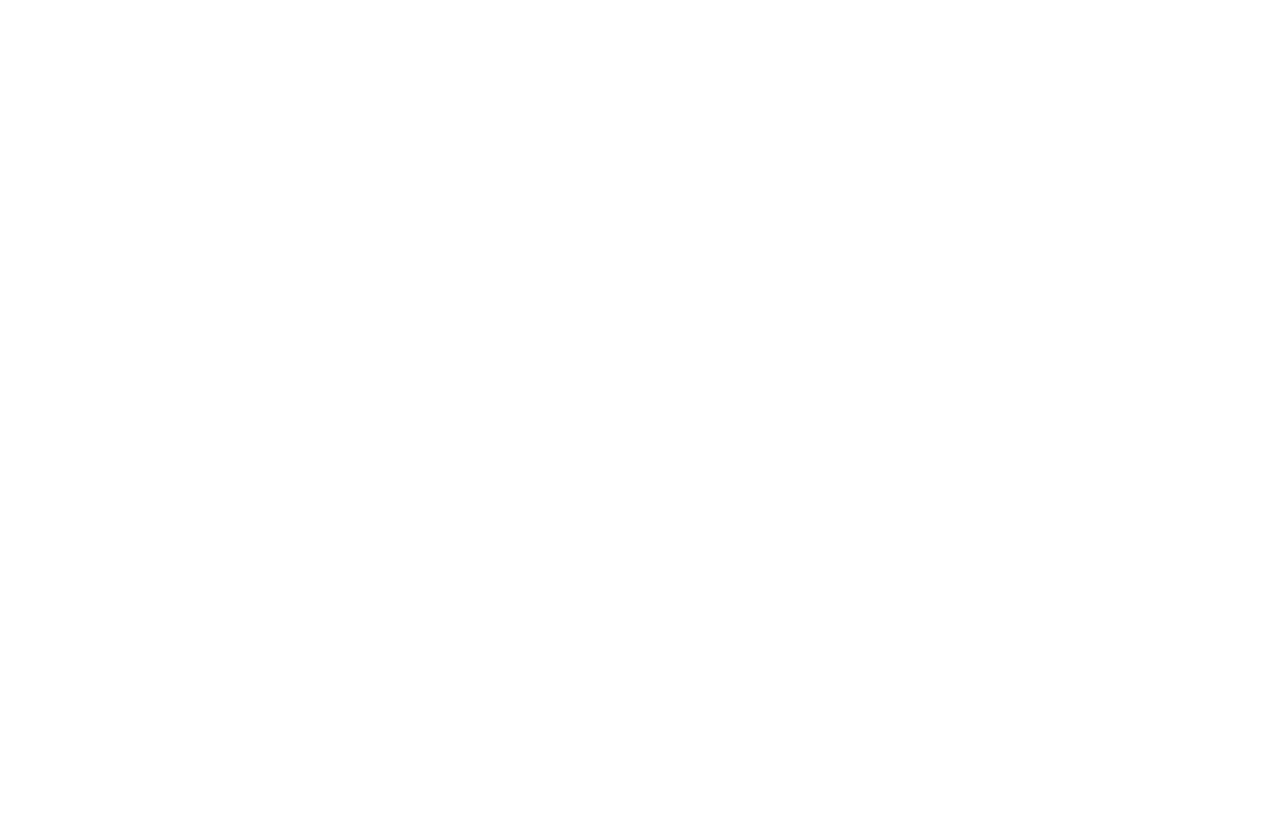
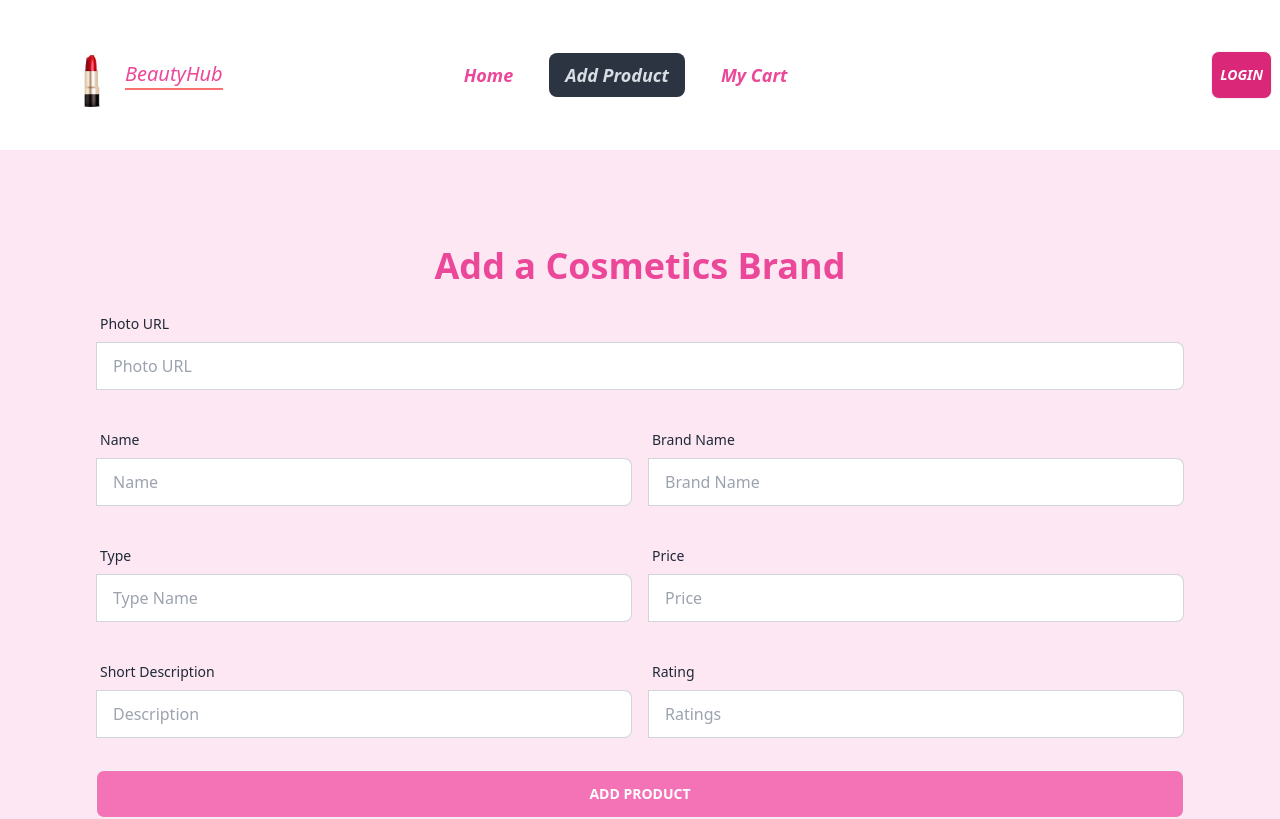
Before and after one commit to binitaepa/Beauty-and-cosmetics-client, a React (Vite) app: page /addproduct in a window 1280 px wide. Before the commit this address had no page. Shown: the top 819 px of the page. Built offline with nearby package versions, Linux system fonts and the light colour scheme.

Commit message:
card with data for different brands

```diff
--- a/package.json
+++ b/package.json
@@ -15,7 +15,8 @@
     "react": "^18.2.0",
     "react-dom": "^18.2.0",
     "react-router-dom": "^6.17.0",
-    "sort-by": "^1.2.0"
+    "sort-by": "^1.2.0",
+    "sweetalert2": "^11.7.32"
   },
   "devDependencies": {
     "@types/react": "^18.2.15",
--- a/src/components/Banner/Banner.jsx
+++ b/src/components/Banner/Banner.jsx
@@ -5,7 +5,7 @@ import img from '../Banner/ImageBanner/close-up-collection-make-up-beauty-produc
 const Banner = () => {
     return (
         <div>
-            <div className="hero md:min-h-screen w-auto bg-pink-100">
+            <div className="hero  w-auto bg-pink-100">
   <div className="hero-content flex-col lg:flex-row">
     <img src={img} className="max-w-[400px] h-full rounded-lg shadow-2xl" />
     <div className="w-[500px]">
--- /dev/null
+++ b/src/components/Banner/MostSell/MostSell.jsx
@@ -0,0 +1,11 @@
+
+
+const MostSell = () => {
+    return (
+        <div>
+            <h2>most sell will be added</h2>
+        </div>
+    );
+};
+
+export default MostSell;
--- /dev/null
+++ b/src/components/CardProducts/CardProducts.jsx
@@ -0,0 +1,21 @@
+
+
+const CardProducts = ({card}) => {
+    const {photo,name}=card;
+    return (
+        <div>
+<div className="card w-96 bg-pink-100 shadow-xl">
+  <figure className="px-2 pt-2">
+    <img src={photo} alt="Shoes" className="rounded-xl w-auto h-[240px]" />
+  </figure>
+  <div className="card-body items-center text-center">
+    <h2 className="card-title text-2xl italic text-red-500">{name}</h2>
+
+
+  </div>
+</div>
+        </div>
+    );
+};
+
+export default CardProducts;
--- /dev/null
+++ b/src/components/ChooseToAdd/ChooseToAdd.jsx
@@ -0,0 +1,21 @@
+
+
+const ChooseToAdd = () => {
+    return (
+        <div className="items-center text-center mt-5 mb-5">
+            <h1 className="text-4xl font-semibold text-pink-500" >Choose your favorite Product and get Discount!!</h1>
+            <div className="text-center form-control items-center">
+  <div className="flex mt-5">
+    <input type="text" placeholder="Search…" className="input input-bordered bg-pink-100" />
+    <div className="">
+    <button className="btn bg-pink-400 text-white">
+      <svg xmlns="http://www.w3.org/2000/svg" className="h-6 w-6" fill="none" viewBox="0 0 24 24" stroke="currentColor"><path strokeLinecap="round" strokeLinejoin="round" strokeWidth="2" d="M21 21l-6-6m2-5a7 7 0 11-14 0 7 7 0 0114 0z" /></svg>
+    </button>
+    </div>
+  </div>
+</div>
+        </div>
+    );
+};
+
+export default ChooseToAdd;
--- a/src/components/Header/Header.jsx
+++ b/src/components/Header/Header.jsx
@@ -6,7 +6,7 @@ import logo from '../Header/Logo/lipstickpng.png'
 const Header = () => {
     const  navLinks=<>
     <li ><NavLink className='hover:text-red-500' to='/'>Home</NavLink></li>
-       <li><NavLink className='hover:text-red-500' to='/about'>Add Product</NavLink></li>
+       <li><NavLink className='hover:text-red-500' to='/addproduct'>Add Product</NavLink></li>
        <li><NavLink className='hover:text-red-500' to='/news'>My Cart</NavLink></li>
 
 
--- /dev/null
+++ b/src/components/InsertCardProducts/InsertCardProducts.jsx
@@ -0,0 +1,52 @@
+
+
+const InsertCardProducts = () => {
+    const handleInsertProduct=(event)=>{
+        event.preventDefault();
+
+        const form = event.target;
+
+        const photo = form.photo.value;
+        const name = form.name.value;
+        const product={photo,name};
+        console.log(product)
+        fetch('http://localhost:5000/cards', {
+            method: 'POST',
+            headers: {
+                'content-type': 'application/json'
+            },
+            body: JSON.stringify(product)
+        })
+            .then(res => res.json())
+            .then(data => {
+                console.log(data);
+
+            })
+    }
+    return (
+        <div>
+            <form onSubmit={handleInsertProduct} >
+            <div className="form-control md:w-1/2 ml-4">
+                        <label className="label">
+                            <span className="label-text">Brand Image</span>
+                        </label>
+                        <label className="input-group">
+                            <input type="text" name="photo" placeholder="photo" className="input input-bordered w-full" />
+                        </label>
+                        </div>
+
+            <div className="form-control md:w-1/2 ml-4 mb-5">
+                        <label className="label">
+                            <span className="label-text">Brand Name</span>
+                        </label>
+                        <label className="input-group">
+                            <input type="text" name="name" placeholder="name" className="input input-bordered w-full" />
+                        </label>
+                        </div>
+                        <input type="submit" value="Add Product" className="btn btn-block" />
+            </form>
+        </div>
+    );
+};
+
+export default InsertCardProducts;
--- /dev/null
+++ b/src/components/Pages/AddProduct/AddProduct.jsx
@@ -0,0 +1,134 @@
+import Swal from "sweetalert2";
+
+
+const AddProduct = () => {
+    const handleAddProduct = event => {
+        event.preventDefault();
+
+        const form = event.target;
+
+        const photo = form.photo.value;
+        const name = form.name.value;
+        const brandName = form.brandName.value;
+        const type = form.type.value;
+        const price = form.price.value;
+        const description = form.description.value;
+        const rating = form.rating.value;
+
+
+        const newProduct = { photo, name, brandName, type, price, description, rating }
+
+        console.log(newProduct);
+        fetch('http://localhost:5000/cosmetics', {
+            method: 'POST',
+            headers: {
+                'content-type': 'application/json'
+            },
+            body: JSON.stringify(newProduct)
+        })
+            .then(res => res.json())
+            .then(data => {
+                console.log(data);
+                if(data.insertedId){
+                    Swal.fire({
+                        title: 'Success!',
+                        text: 'Coffee Added Successfully',
+                        icon: 'success',
+                        confirmButtonText: 'Cool'
+                      })
+                }
+            })
+
+    }
+    return (
+        <div>
+              <div className="bg-pink-100 p-24">
+            <h2 className=" font-extrabold text-center mb-5 text-4xl text-pink-500">Add a Cosmetics Brand</h2>
+            <form onSubmit={handleAddProduct}>
+                {/* form Photo url row */}
+            <div className="mb-8">
+                    <div className="form-control w-full">
+                        <label className="label">
+                            <span className="label-text ">Photo URL</span>
+                        </label>
+                        <label className="input-group">
+                            <input type="text" name="photo" placeholder="Photo URL" className="input input-bordered w-full" />
+                        </label>
+                    </div>
+                </div>
+
+
+                {/* form name and Brand Name row */}
+                <div className="md:flex mb-8">
+
+                    <div className="form-control md:w-1/2">
+                        <label className="label">
+                            <span className="label-text"> Name</span>
+                        </label>
+                        <label className="input-group">
+                            <input type="text" name="name" placeholder="Name" className="input input-bordered w-full" />
+                        </label>
+
+                    </div>
+                    <div className="form-control md:w-1/2 ml-4">
+                        <label className="label">
+                            <span className="label-text">Brand Name</span>
+                        </label>
+                        <label className="input-group">
+                            <input type="text" name="brandName" placeholder="Brand Name" className="input input-bordered w-full" />
+                        </label>
+                    </div>
+
+                </div>
+                {/* form type and price row */}
+                <div className="md:flex mb-8">
+
+                    <div className="form-control md:w-1/2">
+                        <label className="label">
+                            <span className="label-text">Type</span>
+                        </label>
+                        <label className="input-group">
+                            <input type="text" name="type" placeholder="Type Name" className="input input-bordered w-full" />
+                        </label>
+                    </div>
+                    <div className="form-control md:w-1/2 ml-4">
+                        <label className="label">
+                            <span className="label-text">Price</span>
+                        </label>
+                        <label className="input-group">
+                            <input type="text" name="price" placeholder="Price" className="input input-bordered w-full" />
+                        </label>
+                    </div>
+                </div>
+                {/* form description and ratings row */}
+                <div className="md:flex mb-8">
+
+
+                    <div className="form-control md:w-1/2">
+                        <label className="label">
+                            <span className="label-text">Short Description</span>
+                        </label>
+                        <label className="input-group">
+                            <input type="text" name="description" placeholder="Description" className="input input-bordered w-full" />
+                        </label>
+                    </div>
+                    <div className="form-control md:w-1/2 ml-4">
+                        <label className="label">
+                            <span className="label-text">Rating</span>
+                        </label>
+                        <label className="input-group">
+                            <input type="text" name="rating" placeholder="Ratings" className="input input-bordered w-full" />
+                        </label>
+                    </div>
+                </div>
+
+
+                <input type="submit" value="Add Product" className="btn btn-block bg-pink-400 text-white" />
+
+            </form>
+        </div>
+        </div>
+    );
+};
+
+export default AddProduct;
--- a/src/components/Pages/Home/Home.jsx
+++ b/src/components/Pages/Home/Home.jsx
@@ -1,10 +1,21 @@
+import { useLoaderData } from "react-router-dom";
 import Banner from "../../Banner/Banner";
+import CardProducts from "../../CardProducts/CardProducts";
+import ChooseToAdd from "../../ChooseToAdd/ChooseToAdd";
 
 const Home = () => {
 
+    const cards=useLoaderData();
     return (
         <div>
+
                 <Banner></Banner>
+                <ChooseToAdd></ChooseToAdd>
+               <div className="grid md:grid-cols-2 gap-4 m-16 ">
+               {
+                    cards.map(card=><CardProducts key={card._id} card={card}></CardProducts>)
+                }
+               </div>
         </div>
     );
 };
--- a/src/main.jsx
+++ b/src/main.jsx
@@ -9,6 +9,8 @@ import {
 import Root from './components/Root/Root.jsx';
 import ErrorPage from './components/ErrorPage/ErrorPage.jsx';
 import Home from './components/Pages/Home/Home.jsx';
+import AddProduct from './components/Pages/AddProduct/AddProduct.jsx';
+import InsertCardProducts from './components/InsertCardProducts/InsertCardProducts.jsx';
 
 const router = createBrowserRouter([
   {
@@ -20,10 +22,19 @@ const router = createBrowserRouter([
         path:'/',
         element:<Home></Home>,
         errorElement:<ErrorPage></ErrorPage>,
+        loader:()=>fetch('http://localhost:5000/cards')
 
 
 
     },
+    {
+      path:'/addproduct',
+      element:<AddProduct></AddProduct>
+    },
+    {
+      path:'insertcardproducts',
+      element:<InsertCardProducts></InsertCardProducts>
+    }
     ]
   },
 ]);
```
Also changed, not shown: 1 other file (tests, documents, lock files or other folders).
